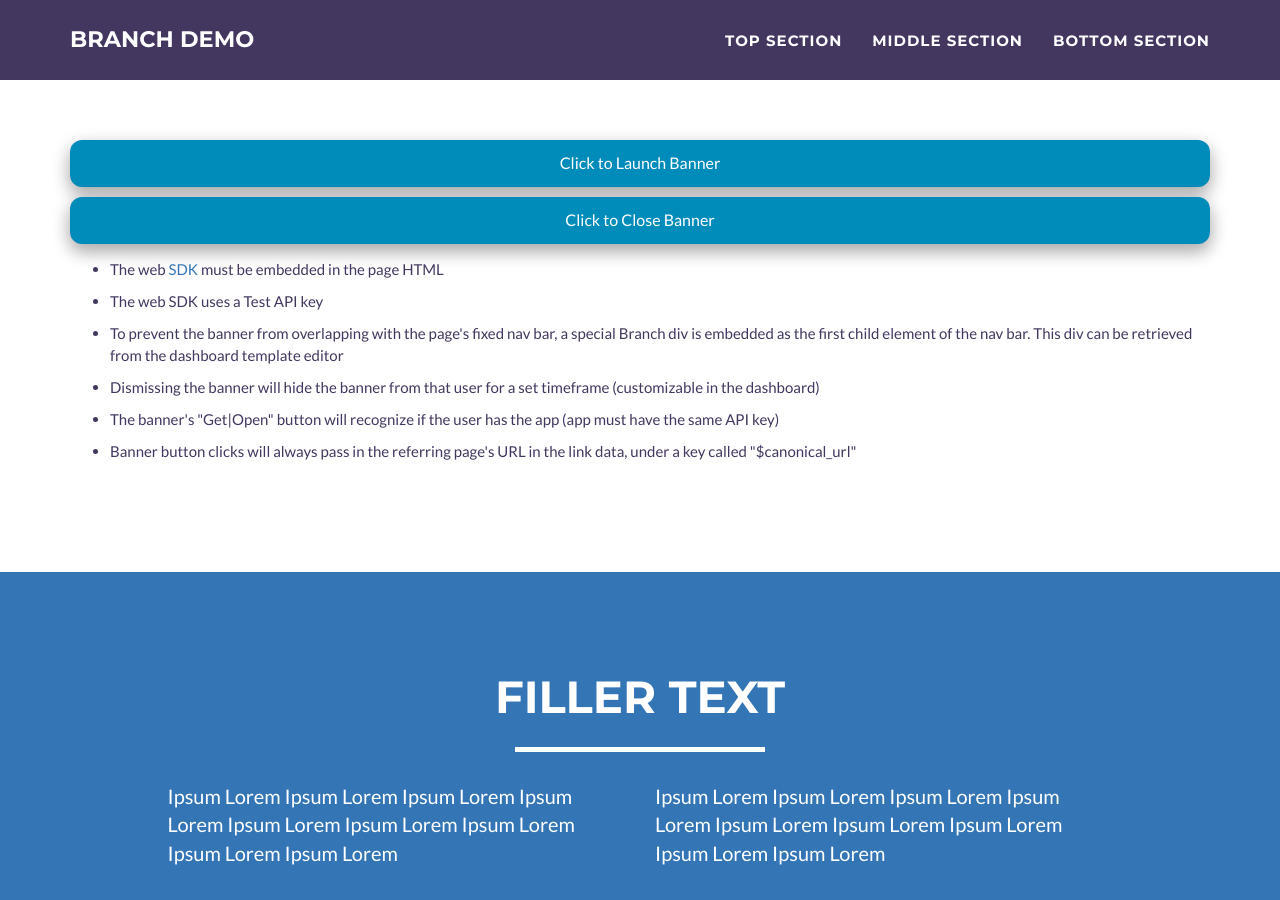
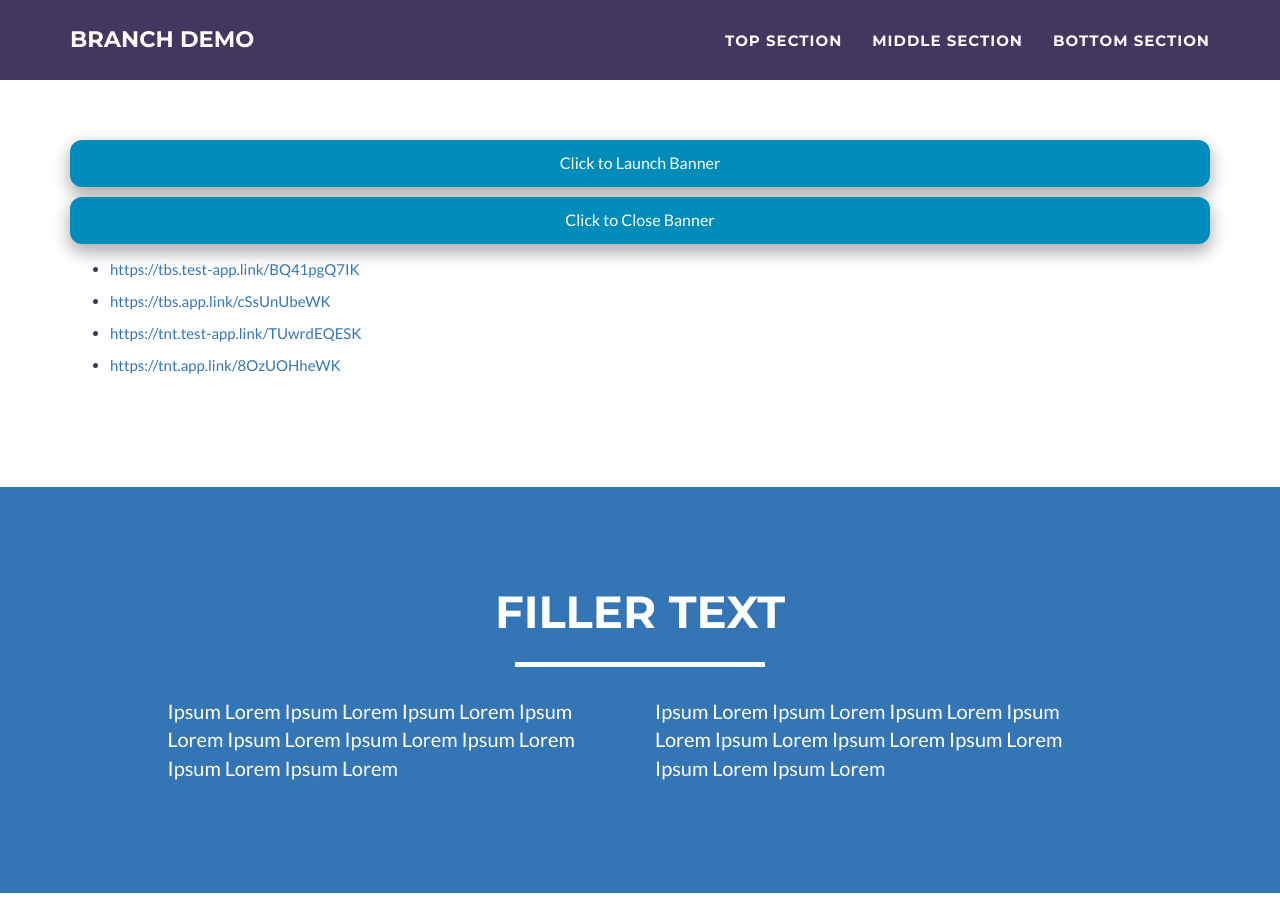
Before and after one commit to MikeKwon36/MikeKwon36.github.io, a Jekyll site: the page tbstnt_testpage.html, which Jekyll copies as it is, in a window 1280 px wide and 900 px high, scrolled down 464 px. Built offline with Jekyll 4.4.1, drawn with Linux system fonts in a browser that asks for light colours.

Commit message:
testpage

```diff
--- a/tbstnt_testpage.html
+++ b/tbstnt_testpage.html
@@ -109,12 +109,10 @@
                         <button onclick="closeBranchJourney()" onmouseover="" style="cursor: pointer; border-radius: 12px; background-color: #008CBA; border: none; color: white; padding: 12px 32px; text-align: center; text-decoration: none; display: inline-block; font-size: 16px; box-shadow: 0 8px 16px 0 rgba(0,0,0,0.2), 0 6px 20px 0 rgba(0,0,0,0.19); width:100%; margin: 5px 0px 5px 0px;">Click to Close Banner</button>
                         <p></p>
                         <ul>
-                            <li class="skills">The web <a href="https://github.com/BranchMetrics/web-branch-deep-linking">SDK</a> must be embedded in the page HTML<p></p></li>
-                            <li class="skills">The web SDK uses a Test API key<p></p></li>
-                            <li class="skills">To prevent the banner from overlapping with the page's fixed nav bar, a special Branch div is embedded as the first child element of the nav bar.  This div can be retrieved from the dashboard template editor<p></p></li>
-                            <li class="skills">Dismissing the banner will hide the banner from that user for a set timeframe (customizable in the dashboard)<p></p></li>
-                            <li class="skills">The banner's "Get|Open" button will recognize if the user has the app (app must have the same API key)<p></p></li>
-                            <li class="skills">Banner button clicks will always pass in the referring page's URL in the link data, under a key called "$canonical_url"<p></p></li>
+                            <li class="skills"> <a href="https://tbs.test-app.link/BQ41pgQ7IK">https://tbs.test-app.link/BQ41pgQ7IK</a><p></p></li>
+                            <li class="skills"> <a href="https://tbs.app.link/cSsUnUbeWK">https://tbs.app.link/cSsUnUbeWK</a><p></p></li>
+                            <li class="skills"> <a href="https://tnt.test-app.link/TUwrdEQESK">https://tnt.test-app.link/TUwrdEQESK</a><p></p></li>
+                            <li class="skills"> <a href="https://tnt.app.link/8OzUOHheWK">https://tnt.app.link/8OzUOHheWK</a><p></p></li>
                         </ul>
                     </div>
                 </div>
```
